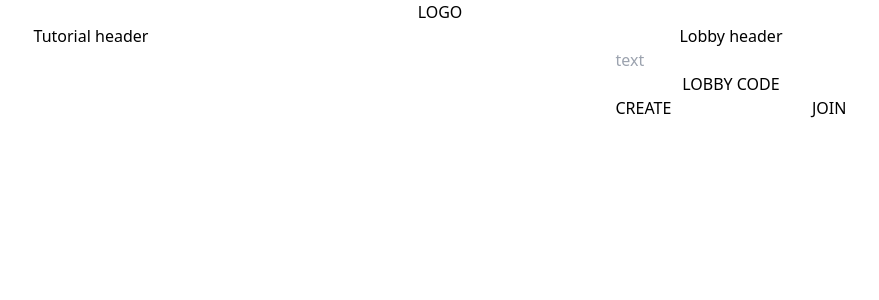
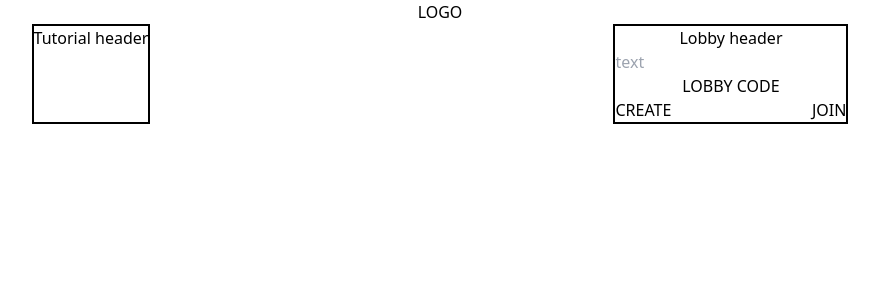
Before and after one commit to bhwk/Quip, a SvelteKit app: page / in a window 1280 px wide. Shown: the top 300 px of the page, without its empty margins (200-1079 px from the left). Built offline with nearby package versions, Linux system fonts and the light colour scheme.

Commit message:
Add borders

```diff
--- a/src/routes/+page.svelte
+++ b/src/routes/+page.svelte
@@ -1,10 +1,10 @@
-<div class="flex flex-1 flex-col h-screen">
+<div class="flex flex-1 flex-col">
 	<logo class="self-center">LOGO</logo>
 	<div id="lobbyContainer" class="flex flex-1 justify-around">
-		<div>
+		<div class="border-2 border-black">
 			<h1>Tutorial header</h1>
 		</div>
-		<div class="flex flex-col text-center">
+		<div class="flex flex-col border-2 border-black text-center">
 			<h1>Lobby header</h1>
 			<input type="text" placeholder="text" />
 			<span>LOBBY CODE</span>
```
